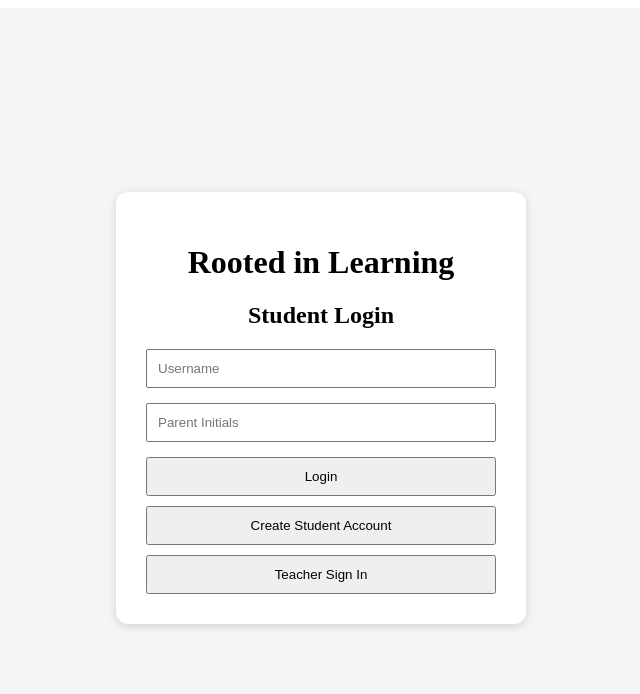
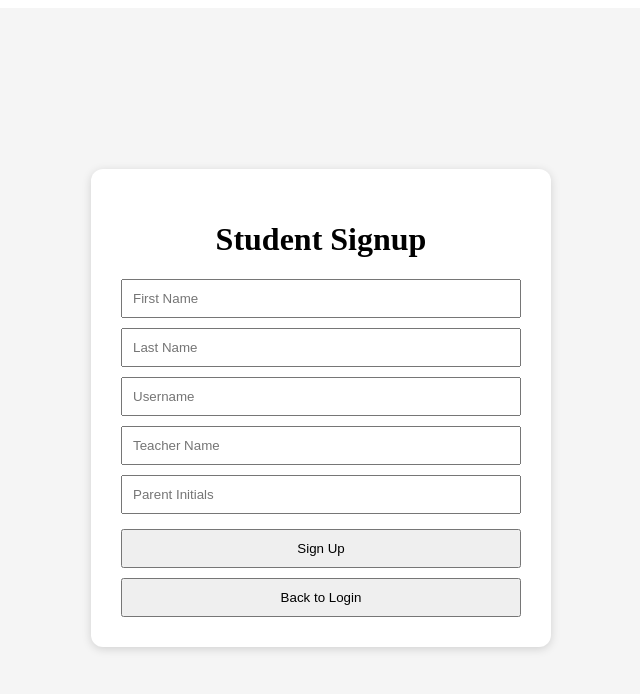
Before and after one commit to pieceoftoast42/school-website, a React (Vite) app: page / in a window 1280 px wide. Both pictures are taken after a click on the button "Don't have an account? Sign up". Shown: the top 694 px of the page, without its empty margins (319-959 px from the left). Built offline with nearby package versions, Linux system fonts and the light colour scheme.

Commit message:
Update Signup.jsx

```diff
--- a/src/components/Signup.jsx
+++ b/src/components/Signup.jsx
@@ -1,50 +1,115 @@
 import React, { useState } from "react";
 import { supabase } from "../supabaseClient";
 
-function Login({
+function Signup({
   setCurrentUser,
-  switchToSignup,
-  switchToTeacherLogin
+  switchToLogin
 })
 {
   const [userN, setUserN] = useState("");
+  const [firstName, setFirstName] = useState("");
+  const [lastName, setLastName] = useState("");
+  const [teacher, setTeacher] = useState("");
   const [parentInitials, setParentInitials] = useState("");
   const [loading, setLoading] = useState(false);
 
-  const login = async (e) =>
+  const signup = async (e) =>
   {
     e.preventDefault();
 
     setLoading(true);
 
     const username = userN.trim();
+    const first = firstName.trim();
+    const last = lastName.trim();
+    const teacherName = teacher.trim().toUpperCase();
     const initials = parentInitials.trim().toUpperCase();
 
-    const { data, error } = await supabase
+    /*
+     * Check whether the username already exists.
+     */
+    const {
+      data: existingUser,
+      error: checkError
+    } = await supabase
       .from("students")
-      .select("*")
+      .select("id")
       .eq("user_n", username)
-      .eq("parent_initials", initials)
       .maybeSingle();
 
-    if (error)
+    if (checkError)
     {
-      console.error("Login error:", error);
+      console.error(
+        "Username check error:",
+        checkError
+      );
 
-      alert("There was a problem logging in.");
+      alert(
+        "There was a problem checking the username."
+      );
+
       setLoading(false);
 
       return;
     }
 
-    if (!data)
+    if (existingUser)
     {
-      alert("Incorrect username or parent initials.");
+      alert(
+        "That username is already taken."
+      );
+
       setLoading(false);
 
       return;
     }
 
+    /*
+     * Create the student in Supabase.
+     */
+    const {
+      data,
+      error
+    } = await supabase
+      .from("students")
+      .insert([
+        {
+          user_n: username,
+
+          first_name: first,
+
+          last_name: last,
+
+          teacher: teacherName,
+
+          parent_initials: initials,
+
+          reading_minutes: 0,
+        }
+      ])
+      .select()
+      .single();
+
+    if (error)
+    {
+      console.error(
+        "Signup error:",
+        error
+      );
+
+      alert(
+        "There was a problem creating the account."
+      );
+
+      setLoading(false);
+
+      return;
+    }
+
+    /*
+     * Convert the Supabase row into the
+     * format the rest of your React app uses.
+     */
     const user =
     {
       id: data.id,
@@ -81,20 +146,49 @@ function Login({
         style={{
           backgroundColor: "white",
           padding: "30px",
-          width: "350px",
+          width: "400px",
           borderRadius: "12px",
           boxShadow: "0 2px 10px rgba(0,0,0,0.15)",
         }}
       >
+
         <h1 style={{ textAlign: "center" }}>
-          Rooted in Learning
+          Student Signup
         </h1>
 
-        <h2 style={{ textAlign: "center" }}>
-          Student Login
-        </h2>
+        <form onSubmit={signup}>
 
-        <form onSubmit={login}>
+          <input
+            type="text"
+            placeholder="First Name"
+            value={firstName}
+            onChange={(e) =>
+              setFirstName(e.target.value)
+            }
+            required
+            style={{
+              width: "100%",
+              padding: "10px",
+              marginBottom: "10px",
+              boxSizing: "border-box",
+            }}
+          />
+
+          <input
+            type="text"
+            placeholder="Last Name"
+            value={lastName}
+            onChange={(e) =>
+              setLastName(e.target.value)
+            }
+            required
+            style={{
+              width: "100%",
+              padding: "10px",
+              marginBottom: "10px",
+              boxSizing: "border-box",
+            }}
+          />
 
           <input
             type="text"
@@ -107,7 +201,23 @@ function Login({
             style={{
               width: "100%",
               padding: "10px",
-              marginBottom: "15px",
+              marginBottom: "10px",
+              boxSizing: "border-box",
+            }}
+          />
+
+          <input
+            type="text"
+            placeholder="Teacher Name"
+            value={teacher}
+            onChange={(e) =>
+              setTeacher(e.target.value)
+            }
+            required
+            style={{
+              width: "100%",
+              padding: "10px",
+              marginBottom: "10px",
               boxSizing: "border-box",
             }}
           />
@@ -140,13 +250,15 @@ function Login({
               cursor: "pointer",
             }}
           >
-            {loading ? "Logging In..." : "Login"}
+            {loading
+              ? "Creating Account..."
+              : "Sign Up"}
           </button>
 
         </form>
 
         <button
-          onClick={switchToSignup}
+          onClick={switchToLogin}
           style={{
             width: "100%",
             padding: "10px",
@@ -154,19 +266,7 @@ function Login({
             cursor: "pointer",
           }}
         >
-          Create Student Account
-        </button>
-
-        <button
-          onClick={switchToTeacherLogin}
-          style={{
-            width: "100%",
-            padding: "10px",
-            marginTop: "10px",
-            cursor: "pointer",
-          }}
-        >
-          Teacher Sign In
+          Back to Login
         </button>
 
       </div>
@@ -174,4 +274,4 @@ function Login({
   );
 }
 
-export default Login;
+export default Signup;
```
